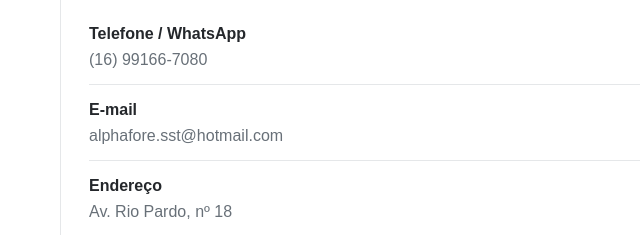
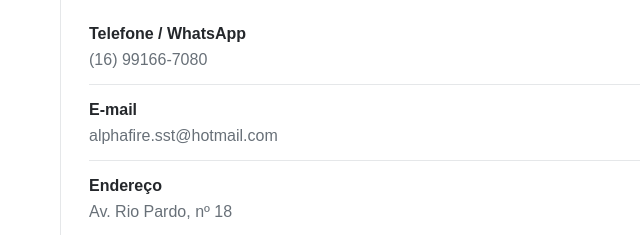
Before and after one commit to jessicakbattigaglia-blip/alpha-fire-site, a plain HTML site: page index.html in a window 1280 px wide. Shown: the part 3100-3335 px from the top of the page, 0-640 px from the left. Drawn offline with Linux system fonts and the light colour scheme.

Commit message:
Update index.html

```diff
--- a/index.html
+++ b/index.html
@@ -27,7 +27,7 @@
 </div></div></section>
 <section class="section alt" id="empresa"><div class="wrap about"><div><div class="eyebrow">Conheça a Alpha Fire</div><h2>Segurança começa com prevenção.</h2><p class="muted">Trabalhamos para oferecer soluções responsáveis em prevenção e combate a incêndios, com atenção às necessidades de cada cliente e às condições de segurança de cada ambiente.</p><ul class="checks"><li>Atendimento para empresas e condomínios</li><li>Orientação sobre equipamentos e manutenção</li><li>Apoio em inspeções e regularização</li><li>Compromisso com a segurança e a qualidade</li></ul><a class="btn" href="#contato">Fale com nossa equipe</a></div><div class="about-visual"><strong>Prevenir é proteger vidas e patrimônios.</strong></div></div></section>
 <section class="band"><div class="wrap"><div><h2>Precisa de uma solução para sua empresa?</h2><p>Conte à Alpha Fire o que você precisa. Vamos conversar.</p></div><a class="btn" href="#contato">Solicitar atendimento</a></div></section>
-<section class="section" id="contato"><div class="wrap"><div class="section-head"><div class="eyebrow">Entre em contato</div><h2>Solicite seu orçamento</h2><p>Preencha seus dados e informe qual serviço deseja consultar.</p></div><div class="contact"><div class="contact-card"><h3>Alpha Fire</h3><p class="muted">Sua segurança é nossa prioridade!</p><div class="contact-line"><b>Telefone / WhatsApp</b><a href="https://wa.me/5516991667080" target="_blank" rel="noopener">(16) 99166-7080</a></div><div class="contact-line"><b>E-mail</b><a href="mailto:alphafore.sst@hotmail.com">alphafore.sst@hotmail.com</a></div><div class="contact-line"><b>Endereço</b>Av. Rio Pardo, nº 18</div><div class="contact-line"><b>CNPJ</b>69.814.285/0001-09</div></div><div class="contact-card"><h3>Fale conosco</h3><form class="form" id="quoteForm"><input name="nome" placeholder="Seu nome" required><input name="empresa" placeholder="Empresa / condomínio"><input name="telefone" placeholder="Telefone / WhatsApp" required><input name="email" type="email" placeholder="E-mail"><textarea name="mensagem" placeholder="Conte como podemos ajudar" required></textarea><button class="btn" type="submit">Preparar solicitação</button><small>Ao enviar, será aberta uma conversa no WhatsApp da Alpha Fire com os dados preenchidos.</small></form></div></div></div></section>
+<section class="section" id="contato"><div class="wrap"><div class="section-head"><div class="eyebrow">Entre em contato</div><h2>Solicite seu orçamento</h2><p>Preencha seus dados e informe qual serviço deseja consultar.</p></div><div class="contact"><div class="contact-card"><h3>Alpha Fire</h3><p class="muted">Sua segurança é nossa prioridade!</p><div class="contact-line"><b>Telefone / WhatsApp</b><a href="https://wa.me/5516991667080" target="_blank" rel="noopener">(16) 99166-7080</a></div><div class="contact-line"><b>E-mail</b><a href="mailto:alphafire.sst@hotmail.com">alphafire.sst@hotmail.com</a></div><div class="contact-line"><b>Endereço</b>Av. Rio Pardo, nº 18</div><div class="contact-line"><b>CNPJ</b>69.814.285/0001-09</div></div><div class="contact-card"><h3>Fale conosco</h3><form class="form" id="quoteForm"><input name="nome" placeholder="Seu nome" required><input name="empresa" placeholder="Empresa / condomínio"><input name="telefone" placeholder="Telefone / WhatsApp" required><input name="email" type="email" placeholder="E-mail"><textarea name="mensagem" placeholder="Conte como podemos ajudar" required></textarea><button class="btn" type="submit">Preparar solicitação</button><small>Ao enviar, será aberta uma conversa no WhatsApp da Alpha Fire com os dados preenchidos.</small></form></div></div></div></section>
 </main>
 <footer><div class="wrap"><span>© <span id="year"></span> Alpha Fire. Todos os direitos reservados.</span><span>CNPJ 69.814.285/0001-09 • Prevenção • Segurança • Proteção</span></div></footer>
 <div class="mobile-cta"><a class="btn" href="#contato">Solicitar orçamento</a></div>
```
